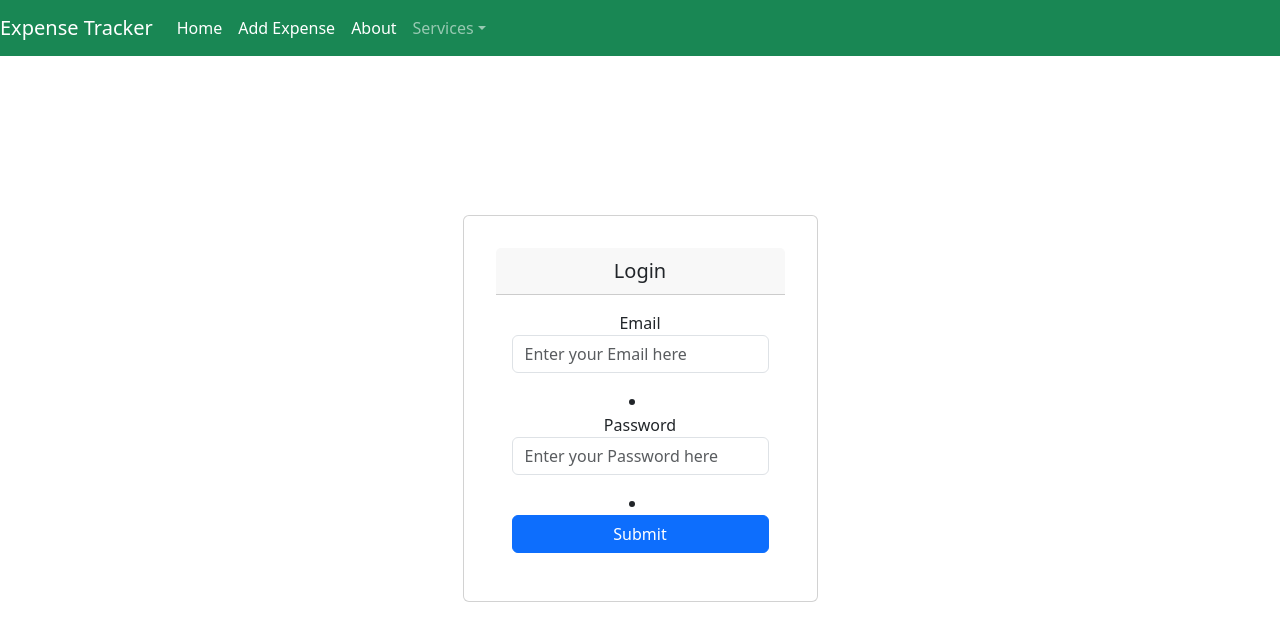
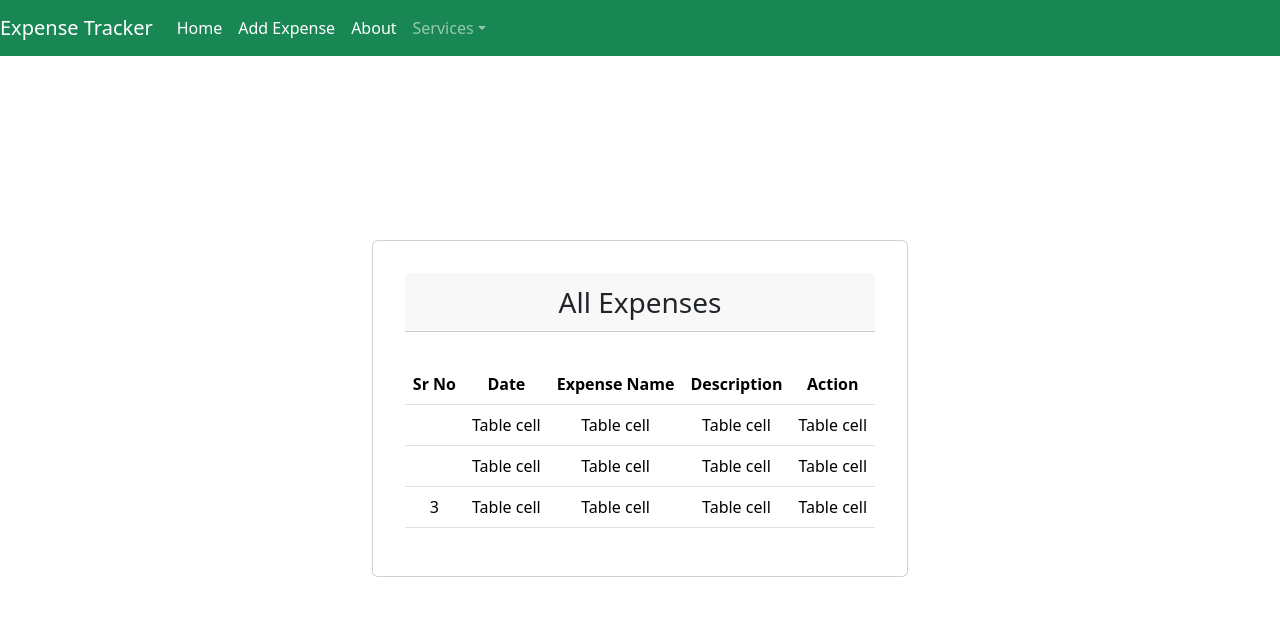
Before and after one commit to ASHTAD123/ExpenseTracker, a React (Vite) app in the folder ExpenseTracker_FrontEnd/: page /expenseTracker/expenses in a window 1280 px wide. Before the commit this address led to /expenseTracker/login. Shown: the top 640 px of the page. Built offline with nearby package versions, Linux system fonts and the light colour scheme; no server answers.

Commit message:
issue with sessions on backend

```diff
--- a/ExpenseTracker_FrontEnd/src/App.jsx
+++ b/ExpenseTracker_FrontEnd/src/App.jsx
@@ -20,7 +20,9 @@ function App() {
    <Navigationbar> </Navigationbar>
 
    <Routes>
-      <Route path='/home' element={<Protected Component={Home} />}></Route>
+      {/* <Route path='/home' element={<Protected Component={Home} />}></Route> */}
+
+      <Route path='/expenseTracker/home' element={<Home/>}></Route>
 
       <Route path='/expenseTracker/register' element={<Register/>}></Route>
 
@@ -28,7 +30,9 @@ function App() {
 
      <Route path='/expenseTracker/logout' element={<Logout/>}></Route>
 
-      <Route path='/expenseTracker/expenses' element={<Protected Component={GetExpense}/>}></Route>
+      {/* <Route path='/expenseTracker/expenses' element={<Protected Component={GetExpense}/>}></Route> */}
+
+      <Route path='/expenseTracker/expenses' element={<GetExpense/>}></Route>
 
       <Route path='/expenseTracker/addExpense' element={<Protected Component={AddExpense} />} ></Route>
 
--- a/ExpenseTracker_FrontEnd/src/Components/GetExpense.jsx
+++ b/ExpenseTracker_FrontEnd/src/Components/GetExpense.jsx
@@ -1,9 +1,72 @@
 import React from 'react'
+import Table from "react-bootstrap/Table";
+import getExpenses from "../Services/GetExpensesService";
+import { useState } from 'react';
+import { useEffect } from 'react';
 
 const GetExpense = () => {
+  const [expenses, setExpenses] = useState([]);
+
+  useEffect(()=>{
+    getExpenses().then((res)=>{
+
+      setExpenses(res.data);
+      console.log(res.data);
+
+    }).catch((error)=>{
+      console.log(error);
+
+    })
+  }
+  ,[])
+
   return (
-    <div>GetExpense</div>
-  )
+    <div className="container mt-3">
+      <div className="row">
+        <div className="col-md-12">
+          <div className="card">
+            <div className="card-header fs-3 text-center">All Expenses</div>
+            <div className="card-body"></div>
+
+            <Table responsive="sm">
+              <thead>
+                <tr>
+                  <th>Sr No</th>
+                  <th>Date</th>
+                  <th>Expense Name</th>
+                  <th>Description</th>
+                  <th>Action</th>
+                </tr>
+              </thead>
+              <tbody>
+                <tr>
+                  <td></td>
+                  <td>Table cell</td>
+                  <td>Table cell</td>
+                  <td>Table cell</td>
+                  <td>Table cell</td>
+                </tr>
+                <tr>
+                  <td></td>
+                  <td>Table cell</td>
+                  <td>Table cell</td>
+                  <td>Table cell</td>
+                  <td>Table cell</td>
+                </tr>
+                <tr>
+                  <td>3</td>
+                  <td>Table cell</td>
+                  <td>Table cell</td>
+                  <td>Table cell</td>
+                  <td>Table cell</td>
+                </tr>
+              </tbody>
+            </Table>
+          </div>
+        </div>
+      </div>
+    </div>
+  );
 }
 
 export default GetExpense
--- a/ExpenseTracker_FrontEnd/src/Components/Home.jsx
+++ b/ExpenseTracker_FrontEnd/src/Components/Home.jsx
@@ -1,9 +1,15 @@
-import React from 'react'
+import React, { useEffect ,useState} from "react";
+
 
 const Home = () => {
-  return (
-    <div>Home</div>
-  )
-}
 
-export default Home
+            return (
+                <div>
+                    <h1>Welcome to Expense Tracker</h1>
+                    <h2>Keep track of your expenses</h2>
+                    <h2>HOME</h2>
+                </div>
+            );
+};
+
+export default Home;
--- a/ExpenseTracker_FrontEnd/src/Components/Login.jsx
+++ b/ExpenseTracker_FrontEnd/src/Components/Login.jsx
@@ -35,16 +35,16 @@ const Login = () => {
         .then((response) => {
           if (response.status === 200 || response.status === 202) {
             localStorage.setItem("login", true);
-            navigate("/home");
+            navigate("/expenseTracker/home");
             console.log(" Status: ", response.status);
-            //  alert("Login Successful");
+              alert("Login Successful");
             console.log("Login Successful");
 
             useEffect(() => {
               let login = localStorage.getItem("login");
 
               if (login) {
-                navigate("/home");
+                navigate("/expenseTracker/home");
               }
             });
 
--- /dev/null
+++ b/ExpenseTracker_FrontEnd/src/Services/GetExpensesService.jsx
@@ -0,0 +1,17 @@
+import axios from "axios";
+
+export const API_GET_EXPENSES_URL="http://localhost:8080/expenseTracker/expenses";
+
+export const getExpenses = async () => {
+    try {
+    return await axios.get(API_GET_EXPENSES_URL, {
+      headers: {
+        withCredentials: true,// Important: Ensures cookies are sent with the request
+      },
+    });
+  } catch (error) {
+    return await Promise.reject(error);
+  }
+}
+
+export default getExpenses;
--- a/ExpenseTracker_FrontEnd/src/Services/LoginService.jsx
+++ b/ExpenseTracker_FrontEnd/src/Services/LoginService.jsx
@@ -6,9 +6,7 @@ export const loginUser = async(loginDetails)=>{
 
     try{
         return await axios.post(API_LOGIN_USER_URL,loginDetails,{
-            headers:{
-                "Content-Type":"application/json",
-            },
+                withCredentials: true,
         });
     }catch(error){
         return await Promise.reject(error);
--- a/ExpenseTracker_FrontEnd/src/Services/RegistrationService.jsx
+++ b/ExpenseTracker_FrontEnd/src/Services/RegistrationService.jsx
@@ -7,6 +7,7 @@ export const registerUser = async (registrationDetails) => {
     return await axios.post(API_REGISTER_USER_URL, registrationDetails, {
       headers: {
         "Content-Type": "application/json",
+        withCredentials: true,// Important: Ensures cookies are sent with the request
       },
     });
 
```
